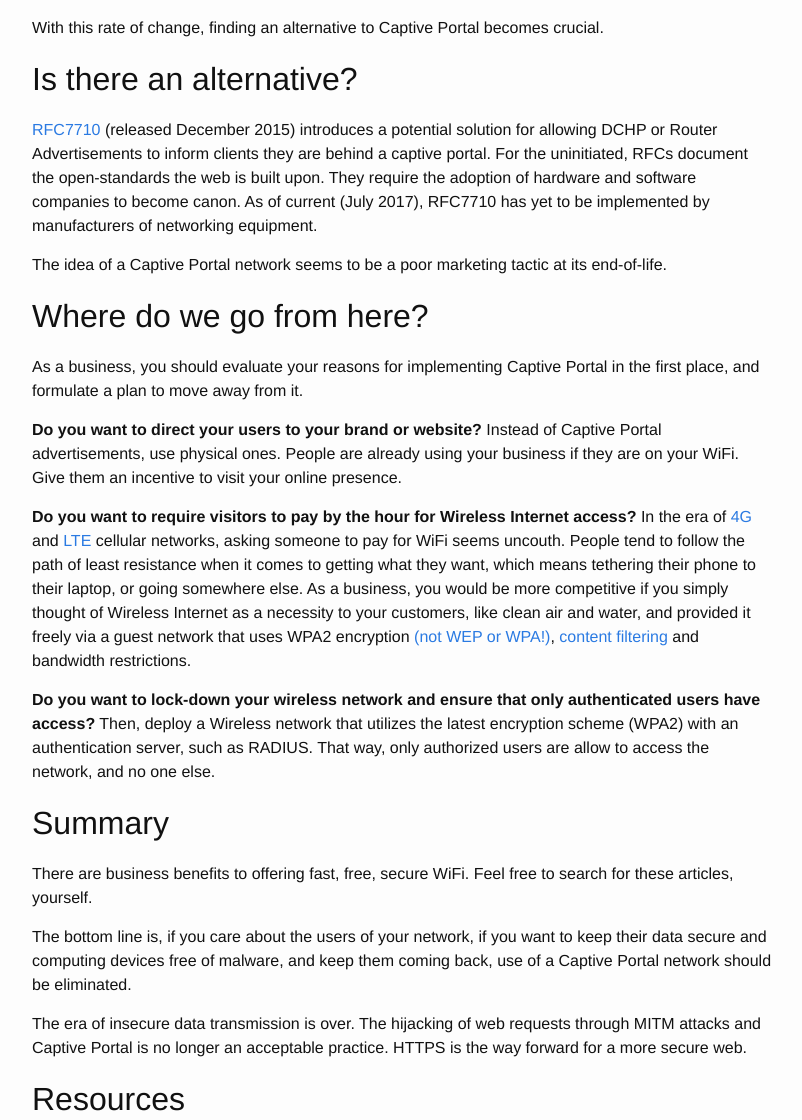
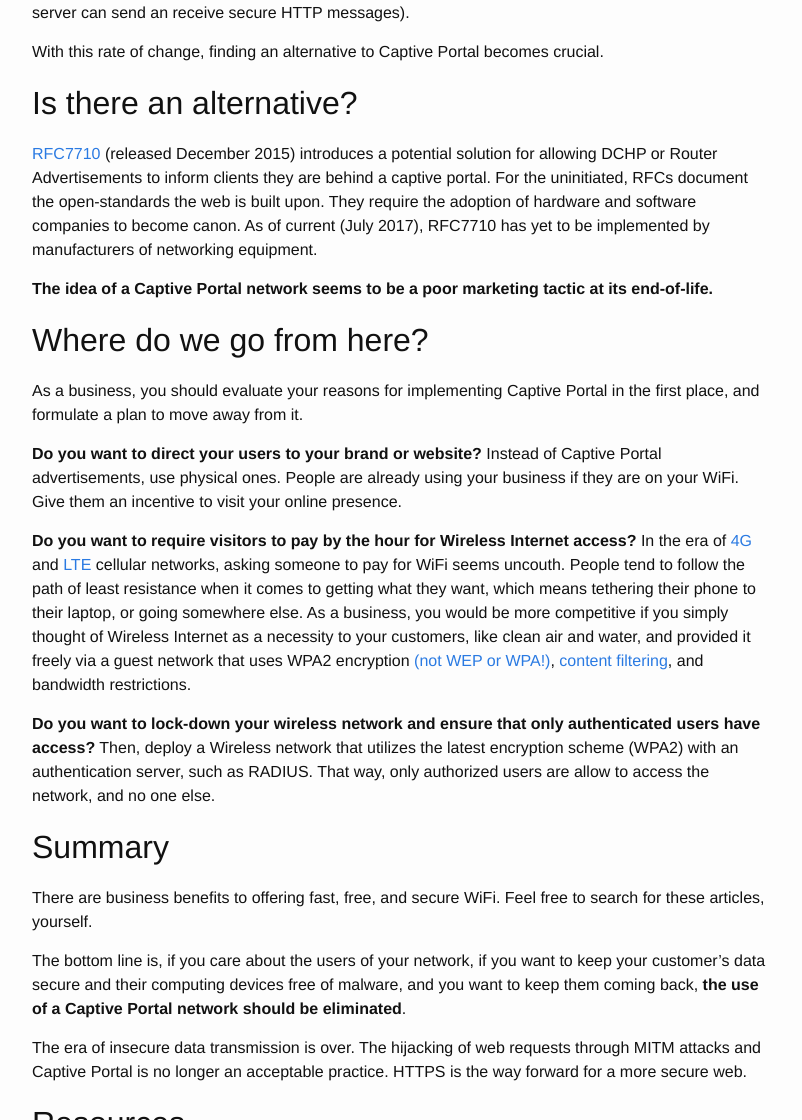
Before and after one commit to radavis/radavis.github.io, a Jekyll site: the page built from _posts/2017-07-13-captive-portal-is-dead.markdown, in a window 1280 px wide and 1400 px high, scrolled down 2127 px. Shown: the part 280-1400 px from the top of the window, without its empty margins (238-1040 px from the left). Built offline with Jekyll 4.4.1, drawn with Linux system fonts in a browser that asks for light colours; some of the changed text lies outside the part shown.

```diff
--- a/_posts/2017-07-13-captive-portal-is-dead.markdown
+++ b/_posts/2017-07-13-captive-portal-is-dead.markdown
@@ -60,7 +60,8 @@ in search results, the number of non-secure websites is accelerating towards zer
 
 ![Let's Encrypt 2016 Statistics](/assets/images/2016-https-cert-stats.png)
 
-By EOY 2016, Let's Encrypt was supporting over 20M active HTTPS certificates.
+By EOY 2016, Let's Encrypt was supporting over 20M active SSL certificates (the
+means by which a server can send an receive secure HTTP messages).
 
 With this rate of change, finding an alternative to Captive Portal becomes crucial.
 
@@ -73,8 +74,8 @@ document the open-standards the web is built upon. They require the adoption of
 hardware and software companies to become canon. As of current (July 2017),
 RFC7710 has yet to be implemented by manufacturers of networking equipment.
 
-The idea of a Captive Portal network seems to be a poor marketing tactic at its
-end-of-life.
+**The idea of a Captive Portal network seems to be a poor marketing tactic at its
+end-of-life.**
 
 ## Where do we go from here?
 
@@ -95,7 +96,7 @@ else. As a business, you would be more competitive if you simply thought of
 Wireless Internet as a necessity to your customers, like clean air and water, and
 provided it freely via a guest network that uses WPA2 encryption
 [(not WEP or WPA!)](https://www.howtogeek.com/167783/htg-explains-the-difference-between-wep-wpa-and-wpa2-wireless-encryption-and-why-it-matters/),
-[content filtering](https://support.opendns.com/hc/en-us/articles/227988047-Web-Content-Filtering-and-Security)
+[content filtering](https://support.opendns.com/hc/en-us/articles/227988047-Web-Content-Filtering-and-Security),
 and bandwidth restrictions.
 
 **Do you want to lock-down your wireless network and ensure that only authenticated
@@ -105,12 +106,13 @@ only authorized users are allow to access the network, and no one else.
 
 ## Summary
 
-There are business benefits to offering fast, free, secure WiFi. Feel free to
+There are business benefits to offering fast, free, and secure WiFi. Feel free to
 search for these articles, yourself.
 
 The bottom line is, if you care about the users of your network, if you want to
-keep their data secure and computing devices free of malware, and keep them coming
-back, use of a Captive Portal network should be eliminated.
+keep your customer's data secure and their computing devices free of malware, and
+you want to keep them coming back, **the use of a Captive Portal network should be
+eliminated**.
 
 The era of insecure data transmission is over. The hijacking of web requests through
 MITM attacks and Captive Portal is no longer an acceptable practice. HTTPS is the
```
Also changed, not shown: other parts of _posts/2017-07-13-captive-portal-is-dead.markdown (+1 -1 lines).
